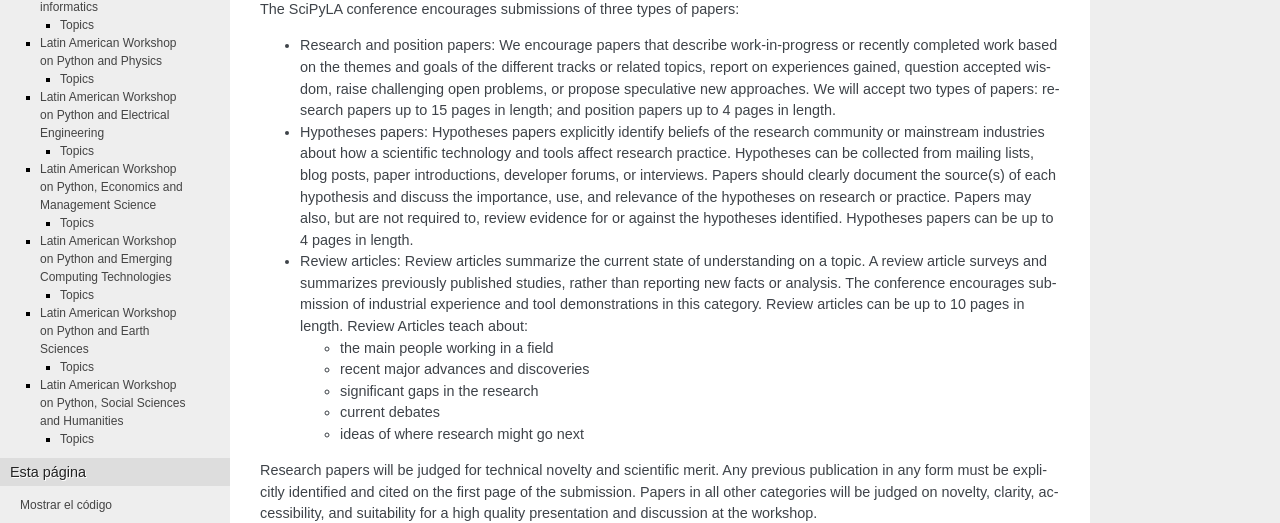
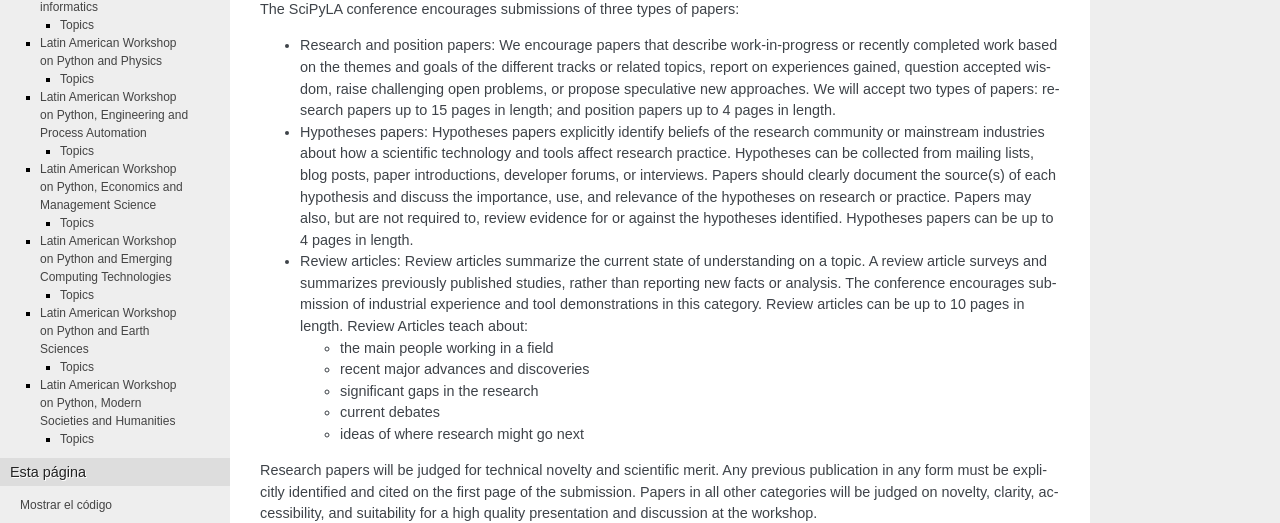
Before and after one commit to scipy-latinamerica/scipyla2017, a Sphinx documentation site: the page built from docs/tracks.md, in a window 1280 px wide and 900 px high. Shown: the part 146-669 px from the top of the window. Built offline with Sphinx 7.4.7, drawn with Linux system fonts in a browser that asks for light colours; formulas are drawn with MathJax 3; some of the changed text lies outside the part shown.

Commit message:
[program] close #41 - Edit workshop titles

```diff
--- a/docs/tracks.md
+++ b/docs/tracks.md
@@ -111,7 +111,7 @@
 Nuclear Physics, Numerical Simulations, Physics of materials, Quantum Physics, Radiochemistry,
 Semiconductors, Statistical Mechanics.
 
-## Latin American Workshop on Python and Electrical Engineering
+## Latin American Workshop on Python, Engineering and Process Automation
 
 Researchers and entrepreneurs will meet in Havana to cover the potential of
 smart-grid technologies, robotics, AI and similar technologies to implement
@@ -327,7 +327,7 @@
 Inorganic Chemistry, Marine Chemistry, Meteorology, Mineralogy, Oceanography,
 Paleontology, Pedology, Petrochemistry, Seismics, Soil Science, Speleology.
 
-## Latin American Workshop on Python, Social Sciences and Humanities
+## Latin American Workshop on Python, Modern Societies and Humanities
 
 The 670 Latin American ethnic groups conform the fastest growing Internet
 population in the world. Join the experts to discuss regional trends in fields
```
